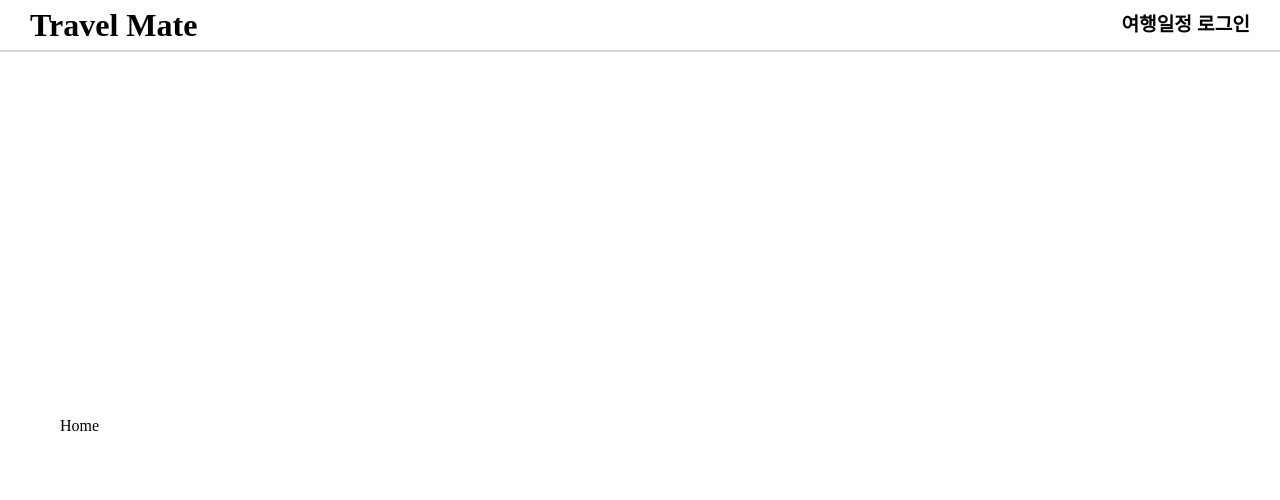
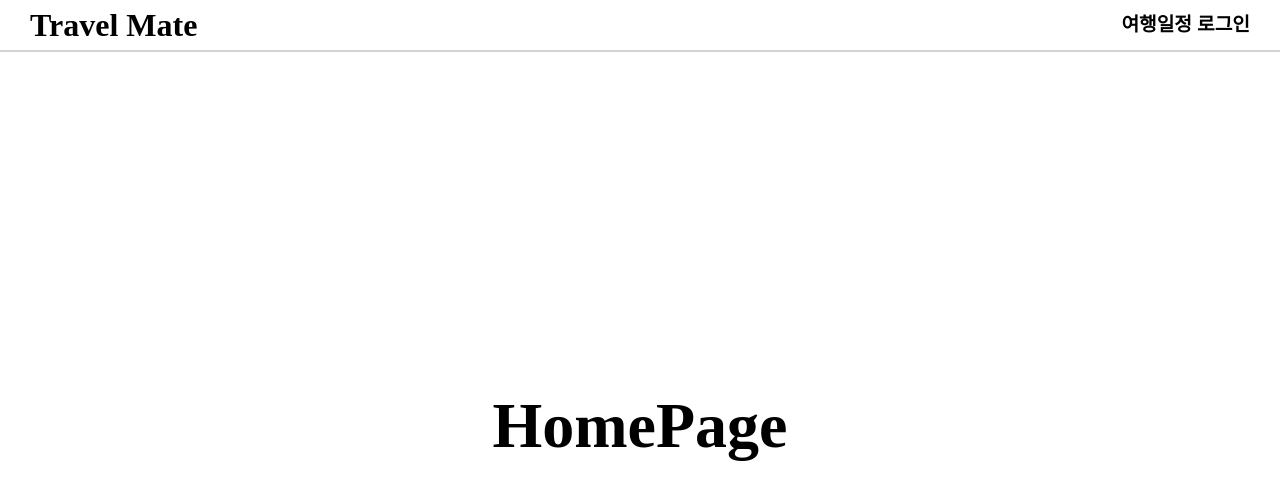
Before and after one commit to hyeon9782/travel-mate, a React (Vite) app: page / in a window 1280 px wide. Shown: the top 500 px of the page. Built offline with nearby package versions, Linux system fonts and the light colour scheme.

Commit message:
feat: HomePage 컴포넌트 수정

```diff
--- a/src/pages/HomePage.tsx
+++ b/src/pages/HomePage.tsx
@@ -1,11 +1,18 @@
 import Wrapper from "../components/layout/Wrapper";
+import styled from "styled-components";
 
 const HomePage = () => {
   return (
     <Wrapper>
-      <>Home</>
+      <HomePageBlock>HomePage</HomePageBlock>
     </Wrapper>
   );
 };
 
+const HomePageBlock = styled.div`
+  text-align: center;
+  font-size: 4rem;
+  font-weight: bold;
+`;
+
 export default HomePage;
```
